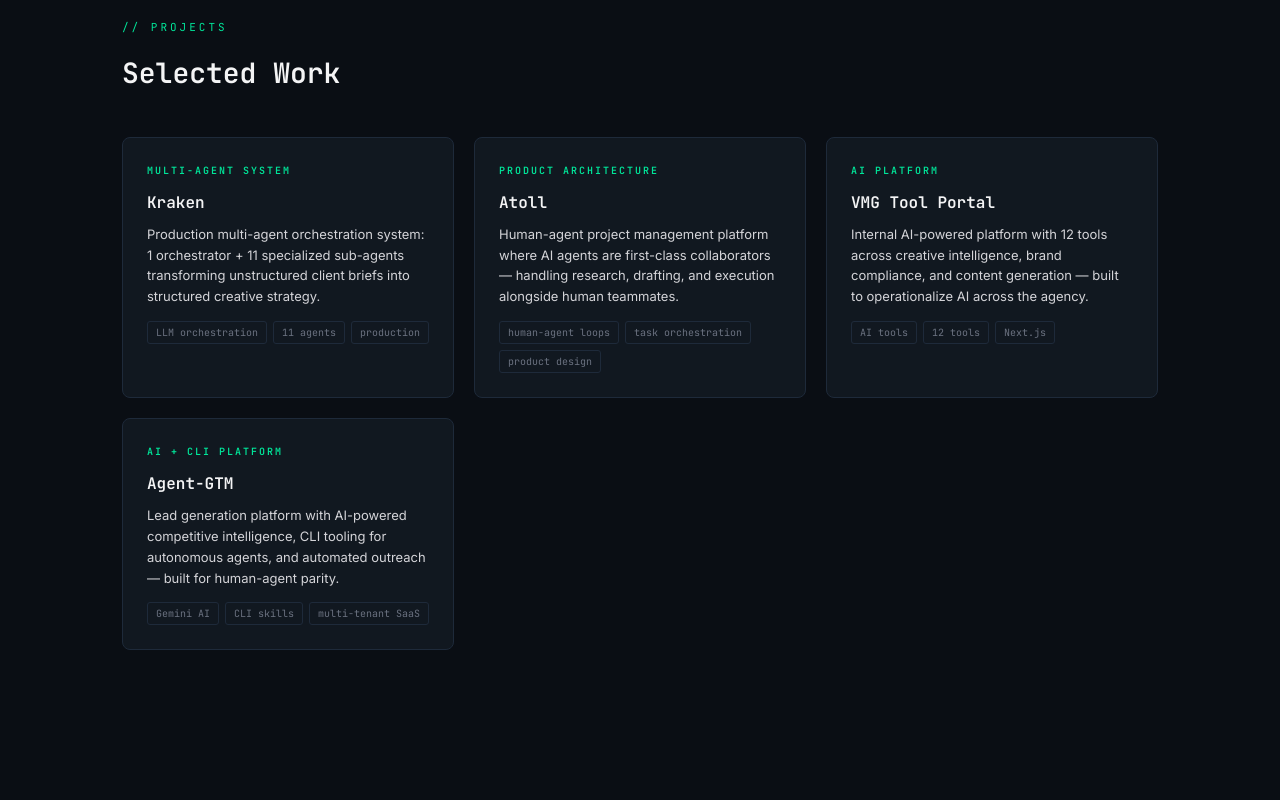
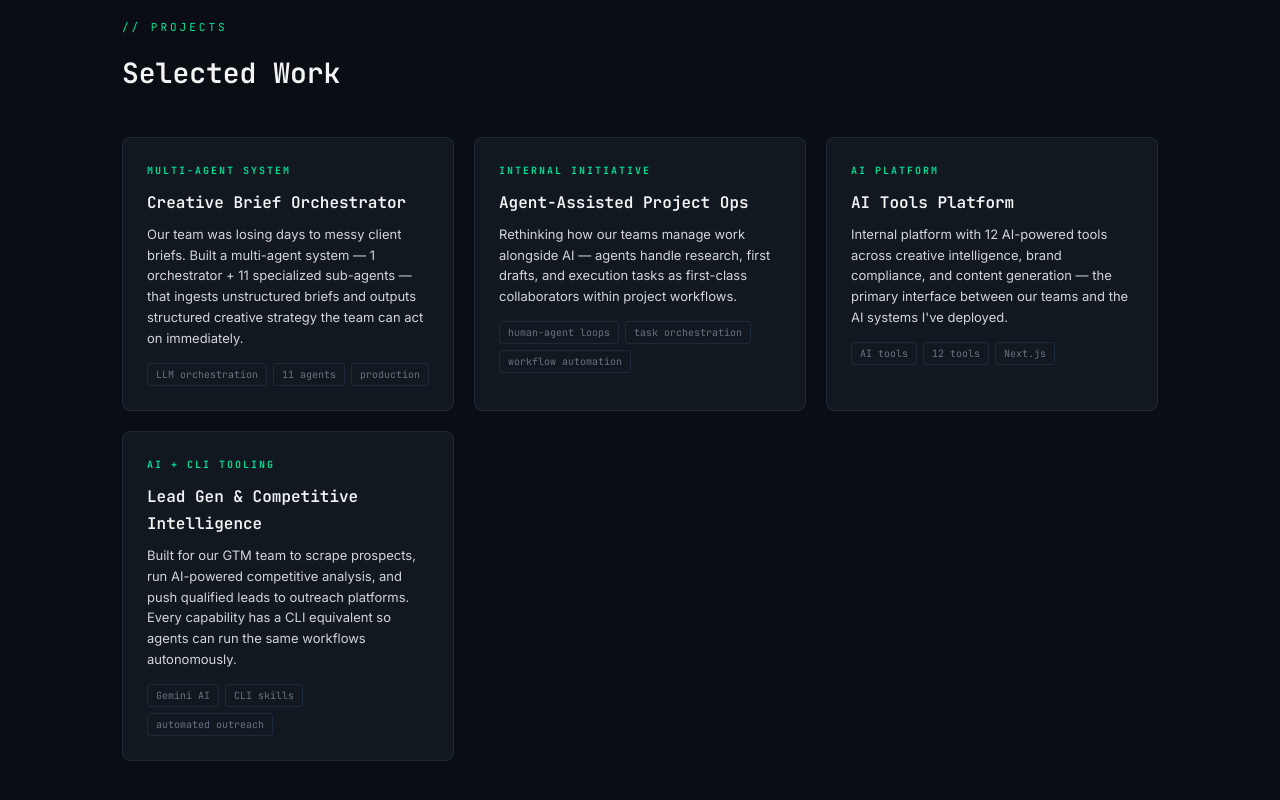
Before and after one commit to DoubleDipCode/iamanton, a plain HTML site: page index.html in a window 1280 px wide. Shown: the part 5867-6667 px from the top of the page. Drawn offline with Linux system fonts and the light colour scheme.

Commit message:
Reframe projects as internal team tools, not side projects
Drop product names (Kraken, Atoll, Agent-GTM) from card titles.
Lead with what each system does for the team, not the architecture.
Remove multi-tenant SaaS framing from lead gen tool.

Co-Authored-By: Claude Opus 4.6 <noreply@anthropic.com>

```diff
--- a/index.html
+++ b/index.html
@@ -1006,8 +1006,8 @@
   <div class="projects-grid">
     <div class="project-card" data-anim data-project="kraken" onclick="showProject('kraken')">
       <div class="project-type">Multi-Agent System</div>
-      <h3>Kraken</h3>
-      <p class="project-desc">Production multi-agent orchestration system: 1 orchestrator + 11 specialized sub-agents transforming unstructured client briefs into structured creative strategy.</p>
+      <h3>Creative Brief Orchestrator</h3>
+      <p class="project-desc">Our team was losing days to messy client briefs. Built a multi-agent system — 1 orchestrator + 11 specialized sub-agents — that ingests unstructured briefs and outputs structured creative strategy the team can act on immediately.</p>
       <div class="project-tags">
         <span class="project-tag">LLM orchestration</span>
         <span class="project-tag">11 agents</span>
@@ -1016,20 +1016,20 @@
     </div>
 
     <div class="project-card" data-anim data-project="atoll" onclick="showProject('atoll')">
-      <div class="project-type">Product Architecture</div>
-      <h3>Atoll</h3>
-      <p class="project-desc">Human-agent project management platform where AI agents are first-class collaborators — handling research, drafting, and execution alongside human teammates.</p>
+      <div class="project-type">Internal Initiative</div>
+      <h3>Agent-Assisted Project Ops</h3>
+      <p class="project-desc">Rethinking how our teams manage work alongside AI — agents handle research, first drafts, and execution tasks as first-class collaborators within project workflows.</p>
       <div class="project-tags">
         <span class="project-tag">human-agent loops</span>
         <span class="project-tag">task orchestration</span>
-        <span class="project-tag">product design</span>
+        <span class="project-tag">workflow automation</span>
       </div>
     </div>
 
     <div class="project-card" data-anim data-project="toolportal" onclick="showProject('toolportal')">
       <div class="project-type">AI Platform</div>
-      <h3>VMG Tool Portal</h3>
-      <p class="project-desc">Internal AI-powered platform with 12 tools across creative intelligence, brand compliance, and content generation — built to operationalize AI across the agency.</p>
+      <h3>AI Tools Platform</h3>
+      <p class="project-desc">Internal platform with 12 AI-powered tools across creative intelligence, brand compliance, and content generation — the primary interface between our teams and the AI systems I've deployed.</p>
       <div class="project-tags">
         <span class="project-tag">AI tools</span>
         <span class="project-tag">12 tools</span>
@@ -1038,13 +1038,13 @@
     </div>
 
     <div class="project-card" data-anim data-project="agentgtm" onclick="showProject('agentgtm')">
-      <div class="project-type">AI + CLI Platform</div>
-      <h3>Agent-GTM</h3>
-      <p class="project-desc">Lead generation platform with AI-powered competitive intelligence, CLI tooling for autonomous agents, and automated outreach — built for human-agent parity.</p>
+      <div class="project-type">AI + CLI Tooling</div>
+      <h3>Lead Gen & Competitive Intelligence</h3>
+      <p class="project-desc">Built for our GTM team to scrape prospects, run AI-powered competitive analysis, and push qualified leads to outreach platforms. Every capability has a CLI equivalent so agents can run the same workflows autonomously.</p>
       <div class="project-tags">
         <span class="project-tag">Gemini AI</span>
         <span class="project-tag">CLI skills</span>
-        <span class="project-tag">multi-tenant SaaS</span>
+        <span class="project-tag">automated outreach</span>
       </div>
     </div>
   </div>
@@ -1069,7 +1069,7 @@
 
     <div class="project-detail-panel" id="detailToolportal">
       <div class="detail-subtitle">AI Platform &middot; VMG Digital</div>
-      <h3>VMG Tool Portal</h3>
+      <h3>AI Tools Platform</h3>
       <p class="detail-body">
         Internal platform I designed and built to operationalize AI across the agency. 12 tools spanning creative strategy, brand compliance, content generation, and media intelligence — each powered by different LLMs selected for task-specific strengths. The platform serves as the primary interface between VMG's teams and the AI systems I've deployed.
       </p>
@@ -1129,10 +1129,10 @@
     </div>
 
     <div class="project-detail-panel" id="detailAgentgtm">
-      <div class="detail-subtitle">AI Lead Gen + CLI &middot; Agent-GTM</div>
-      <h3>Agent-GTM (LeadFlow)</h3>
+      <div class="detail-subtitle">AI Lead Gen + CLI &middot; VMG Digital</div>
+      <h3>Lead Gen & Competitive Intelligence</h3>
       <p class="detail-body">
-        Multi-tenant SaaS platform for automated lead generation and competitive intelligence. Core design principle: human-agent parity — every capability accessible via the web UI is equally accessible via CLI commands with JSON skill manifests, so AI agents can discover and use the platform autonomously. Agents scrape prospects, run Gemini-powered competitive analysis, and push qualified leads to outreach platforms.
+        Built for our GTM team to automate the outreach function end-to-end. Scrapes prospects, runs Gemini-powered competitive analysis, and pushes qualified leads to outreach platforms. Core design principle: every capability accessible via the web UI is equally accessible via CLI commands with JSON skill manifests, so AI agents can run the same workflows autonomously.
       </p>
       <div class="tool-showcase">
         <div class="tool-item">
```
